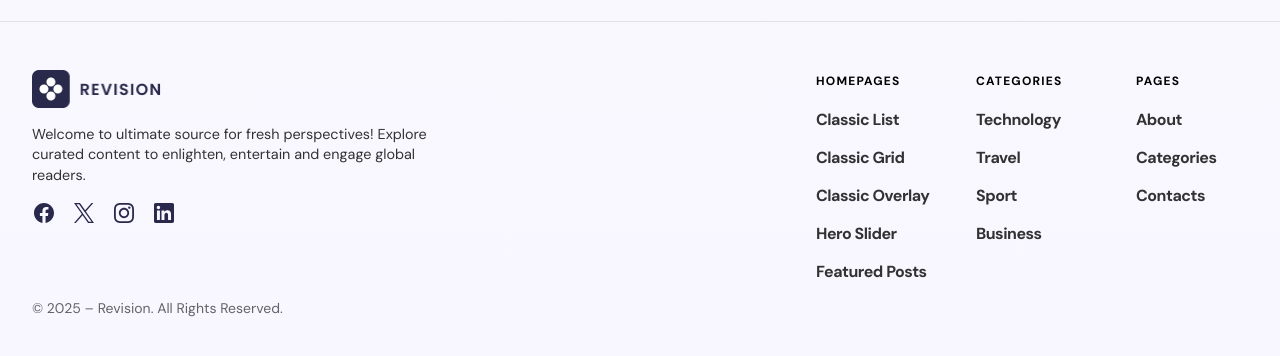
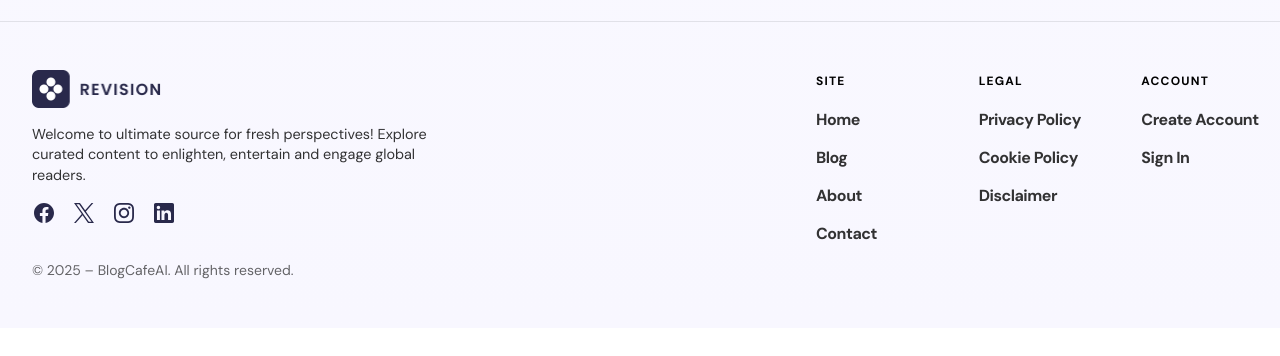
Before and after one commit to ruchit15801/blog-website-nextjs, a Next.js app: page / in a window 1280 px wide. Shown: the part 2036-2392 px from the top of the page. After the commit the page ends 2364 px from the top, so only its background shows below. Built offline with nearby package versions, Linux system fonts and the light colour scheme; no server answers.

Commit message:
fix footer constant

```diff
--- a/src/components/Footer.tsx
+++ b/src/components/Footer.tsx
@@ -1,6 +1,7 @@
 "use client";
 import { ChevronUp } from "lucide-react";
 import Image from "next/image";
+import Link from "next/link";
 import { useEffect, useState } from "react";
 
 export default function Footer() {
@@ -69,44 +70,34 @@ export default function Footer() {
           </div>
 
           {/* ===== RIGHT SIDE ===== */}
-          <div className="grid grid-cols-1 sm:grid-cols-3 gap-4 ps-30">
-
-            {/* === Homepages === */}
+          <div className="grid grid-cols-1 sm:grid-cols-3 gap-6 ps-30">
+            {/* === Site === */}
             <div>
-              <a href="#" className="home-page-list uppercase block text-base font-semibold mb-3">
-                Homepages
-              </a>
+              <span className="home-page-list uppercase block text-base font-semibold mb-3">Site</span>
               <ul className="home-page-sub-menu space-y-2 opacity-80">
-                <li><a href="#" className="hover:underline">Classic List</a></li>
-                <li><a href="#" className="hover:underline">Classic Grid</a></li>
-                <li><a href="#" className="hover:underline">Classic Overlay</a></li>
-                <li><a href="#" className="hover:underline">Hero Slider</a></li>
-                <li><a href="#" className="hover:underline">Featured Posts</a></li>
+                <li><Link href="/" className="hover:underline">Home</Link></li>
+                <li><Link href="/blog" className="hover:underline">Blog</Link></li>
+                <li><Link href="/about" className="hover:underline">About</Link></li>
+                <li><Link href="/contact" className="hover:underline">Contact</Link></li>
               </ul>
             </div>
 
-            {/* === Categories === */}
+            {/* === Legal === */}
             <div>
-              <a href="#" className="home-page-list uppercase block text-base font-semibold mb-3">
-                Categories
-              </a>
+              <span className="home-page-list uppercase block text-base font-semibold mb-3">Legal</span>
               <ul className="home-page-sub-menu space-y-2 opacity-80">
-                <li><a href="#" className="hover:underline">Technology</a></li>
-                <li><a href="#" className="hover:underline">Travel</a></li>
-                <li><a href="#" className="hover:underline">Sport</a></li>
-                <li><a href="#" className="hover:underline">Business</a></li>
+                <li><Link href="/privacy-policy" className="hover:underline">Privacy Policy</Link></li>
+                <li><Link href="/cookie-policy" className="hover:underline">Cookie Policy</Link></li>
+                <li><Link href="/disclaimer" className="hover:underline">Disclaimer</Link></li>
               </ul>
             </div>
 
-            {/* === Pages === */}
+            {/* === Account === */}
             <div>
-              <a href="#" className="home-page-list uppercase block text-base font-semibold mb-3">
-                Pages
-              </a>
+              <span className="home-page-list uppercase block text-base font-semibold mb-3">Account</span>
               <ul className="home-page-sub-menu space-y-2 opacity-80">
-                <li><a href="#" className="hover:underline">About</a></li>
-                <li><a href="#" className="hover:underline">Categories</a></li>
-                <li><a href="#" className="hover:underline">Contacts</a></li>
+                <li><Link href="/auth" className="hover:underline">Create Account</Link></li>
+                <li><Link href="/auth" className="hover:underline">Sign In</Link></li>
               </ul>
             </div>
           </div>
@@ -115,7 +106,7 @@ export default function Footer() {
         {/* ========= BOTTOM / COPYRIGHT ========= */}
         <div className="footer-item-bottom">
           <div className="px-8 text-sm opacity-60">
-            © {year} – Revision. All Rights Reserved.
+            © {year} – BlogCafeAI. All rights reserved.
           </div>
         </div>
       </footer>
```
